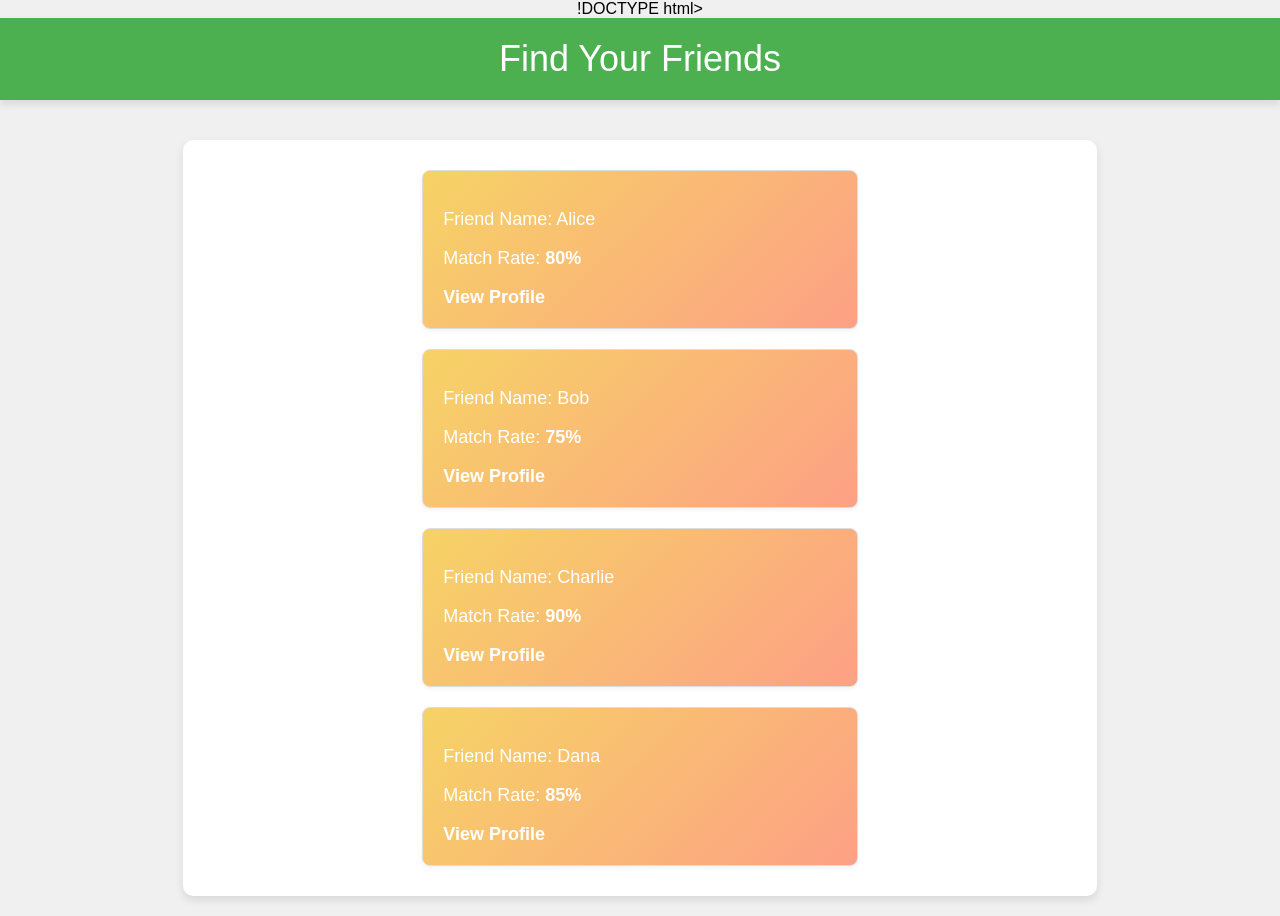
After one commit to OwenNicholas/SYNCSHACK24, a Flask app: page /friends_list in a window 1280 px wide. The commit adds this page. Run offline with Flask 3, Linux system fonts and the light colour scheme.

Commit message:
flow done

```diff
--- a/app.py
+++ b/app.py
@@ -93,6 +93,20 @@ def profile():
 
     return render_template('profile.html', user=user)
 
+@app.route('/events_list')
+def events_list():
+    return render_template('events_list.html')
+
+@app.route('/friends_list')
+def friends_list():
+    return render_template('friends_list.html')
+
+@app.route('/sign_out')
+def sign_out():
+    session.pop('user_id', None)
+    return redirect(url_for('login'))
+
+
 
 if __name__ == '__main__':
     app.run(debug=True)
--- a/templates/events_list.html
+++ b/templates/events_list.html
@@ -4,7 +4,7 @@
     <meta charset="UTF-8">
     <meta name="viewport" content="width=device-width, initial-scale=1.0">
     <title>Monthly Events</title>
-    <link rel="stylesheet" href="events_list.css">
+    <link rel="stylesheet" href="{{ url_for('static', filename='css/events_list.css') }}"> >
 </head>
 <body>
     <div class="container">
--- /dev/null
+++ b/templates/friends_list.html
@@ -0,0 +1,98 @@
+!DOCTYPE html>
+<html lang="en">
+<head>
+    <meta charset="UTF-8">
+    <meta name="viewport" content="width=device-width, initial-scale=1.0">
+    <title>Find Your Friends</title>
+    <style>
+        body {
+            font-family: 'Arial', sans-serif;
+            margin: 0;
+            padding: 0;
+            display: flex;
+            flex-direction: column;
+            align-items: center;
+            min-height: 100vh;
+            background-color: #f0f0f0;
+        }
+        .header {
+            background-color: #4CAF50;
+            padding: 20px;
+            text-align: center;
+            font-size: 36px;
+            color: white;
+            width: 100%;
+            box-sizing: border-box;
+            box-shadow: 0 4px 8px rgba(0,0,0,0.1);
+            margin-bottom: 20px;
+        }
+        .friend-list {
+            display: flex;
+            flex-wrap: wrap;
+            justify-content: space-around;
+            max-width: 1200px;
+            margin: 20px auto;
+            padding: 20px;
+            box-shadow: 0 4px 8px rgba(0,0,0,0.1);
+            background-color: white;
+            border-radius: 10px;
+        }
+        .friend {
+            flex: 0 1 45%;
+            margin: 10px;
+            padding: 20px;
+            border: 1px solid #ddd;
+            border-radius: 8px;
+            background-color: #fafafa;
+            box-shadow: 0 2px 4px rgba(0,0,0,0.05);
+            transition: transform 0.2s, box-shadow 0.2s;
+            background: linear-gradient(135deg, #f6d365 0%, #fda085 100%);
+            color: white;
+            font-size: 18px;
+        }
+        .friend:hover {
+            transform: translateY(-5px);
+            box-shadow: 0 4px 8px rgba(0,0,0,0.1);
+        }
+        .match-rate {
+            color: #fff;
+            font-weight: bold;
+        }
+        a {
+            text-decoration: none;
+            color: #fff;
+            font-weight: bold;
+        }
+        a:hover {
+            text-decoration: underline;
+        }
+    </style>
+</head>
+<body>
+    <div class="header">
+        Find Your Friends
+    </div>
+    <div class="friend-list">
+        <div class="friend">
+            <p>Friend Name: Alice</p>
+            <p>Match Rate: <span class="match-rate">80%</span></p>
+            <a href="#">View Profile</a>
+        </div>
+        <div class="friend">
+            <p>Friend Name: Bob</p>
+            <p>Match Rate: <span class="match-rate">75%</span></p>
+            <a href="#">View Profile</a>
+        </div>
+        <div class="friend">
+            <p>Friend Name: Charlie</p>
+            <p>Match Rate: <span class="match-rate">90%</span></p>
+            <a href="#">View Profile</a>
+        </div>
+        <div class="friend">
+            <p>Friend Name: Dana</p>
+            <p>Match Rate: <span class="match-rate">85%</span></p>
+            <a href="#">View Profile</a>
+        </div>
+    </div>
+</body>
+</html>
```
Also changed, not shown: templates/profile.css (deleted, +0 -104 lines), templates/profile.html (+5 -4 lines), instance/users.db, static/css/events_list.css (renamed from templates/events_list.css).
